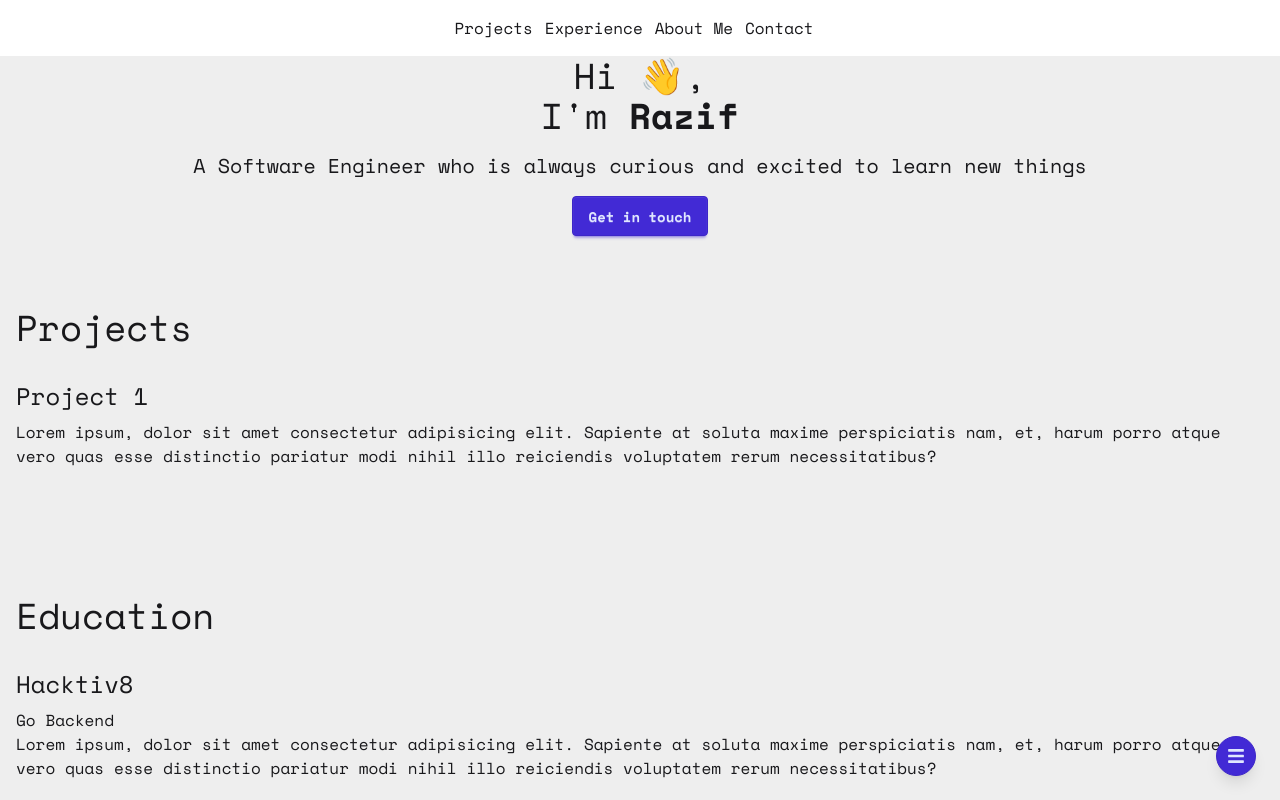
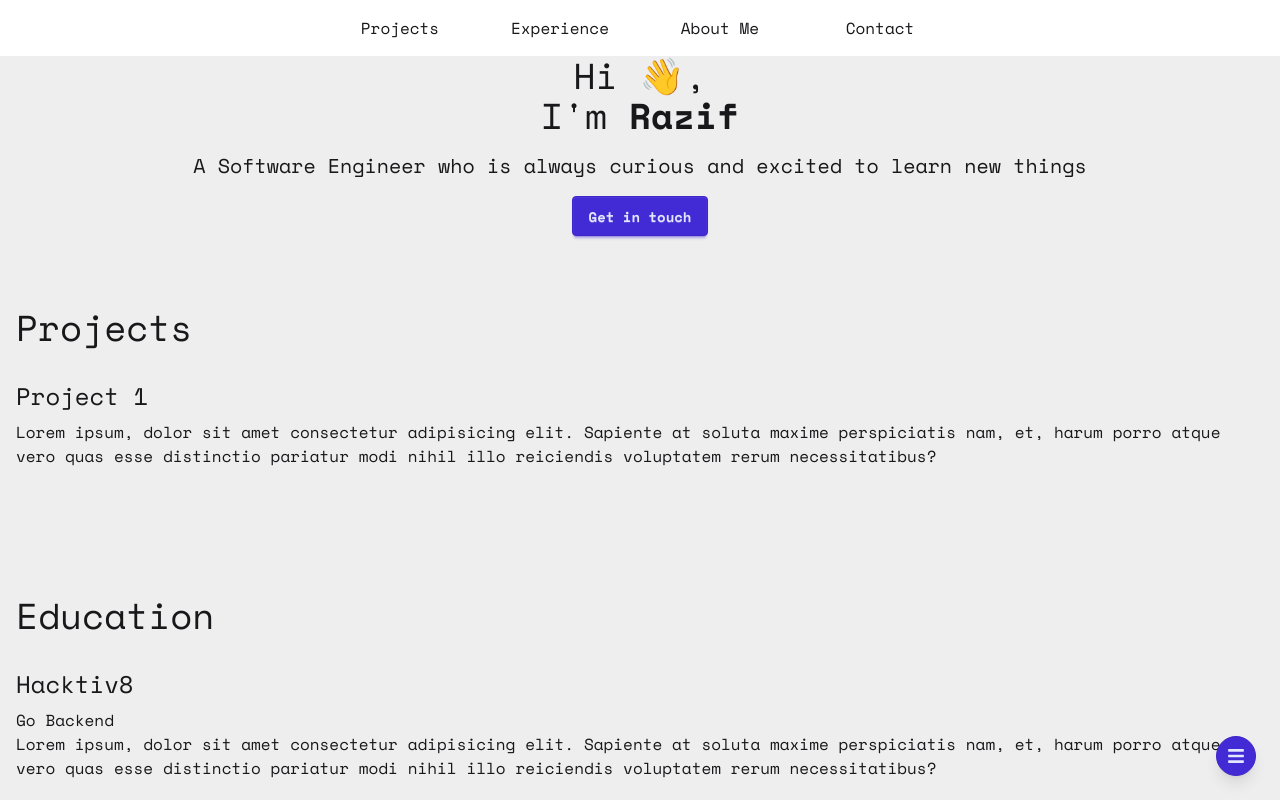
Before and after one commit to razzzp/razzzp.github.io, a Next.js app: page / in a window 1280 px wide. Shown: the top 800 px of the page. Built offline with nearby package versions, Linux system fonts and the light colour scheme.

Commit message:
bracket highlight for nac

```diff
--- a/src/app/page.tsx
+++ b/src/app/page.tsx
@@ -5,17 +5,30 @@ import { useState } from "react";
 import Link from "next/link";
 import { FaBars, FaTimes } from "react-icons/fa";
 
-function NavBar(props: {items : {text: string,link: string}[]}){
+function NavItemUnderline(props: {text: string,link: string, key:number}){
+  return (<li className="mr-3"><a className="underline
+    decoration-transparent underline-offset-[10px] decoration-2
+    transition-all ease-in
+    hover:decoration-inherit hover:underline-offset-8 " href={props.link} >{props.text}</a></li>)
+}
+
+function NavItemBracket(props: {text: string,link: string, key:number}){
+  const [hover, setHover] = useState(false)
+
+  const text = hover ? `[${props.text}]` : props.text
+  return (<li className="px-2 min-w-40 text-center"><a onMouseEnter={()=>setHover(true)} onMouseLeave={()=>setHover(false)} className="underline
+    decoration-transparent underline-offset-[10px] decoration-2
+    transition-all ease-in" href={props.link}>{text}</a></li>)
+}
+
+function NavBar(props: {items : {text: string,link: string, key:number}[]}){
   return (
     <>
       <nav className="top-0 inset-x-0 sticky py-4 px-4 bg-base-100 min-w-screen">
         <ul className="flex justify-center">
           {
             props.items.map((item) => {
-              return (<li className="mr-3"><a className="underline
-                decoration-transparent underline-offset-[10px] decoration-2
-                transition-all ease-in
-                hover:decoration-inherit hover:underline-offset-8 " href={item.link} >{item.text}</a></li>)
+              return <NavItemBracket text={item.text} link={item.link} key={item.key}/>
             })
           }
         </ul>
@@ -31,10 +44,10 @@ export default function Home() {
     <>
     <main className="min-h-screen flex flex-col items-center justify-center bg-base-300 text-base-content px-4">
       <NavBar items={[
-        {text: "Projects", link: "#projects"},
-        {text: "Experience", link: "#experience"},
-        {text: "About Me", link: "#aboutme"},
-        {text: "Contact", link: "#contacts"},
+        {text: "Projects", link: "#projects", key:1},
+        {text: "Experience", link: "#experience", key:2},
+        {text: "About Me", link: "#aboutme", key:3},
+        {text: "Contact", link: "#contacts", key:4},
         ]}/>
       <section className="text-center space-y-4">
         <h2 className="text-4xl">Hi 👋,<br/> I'm <span className="font-bold">Razif</span> </h2>
```
